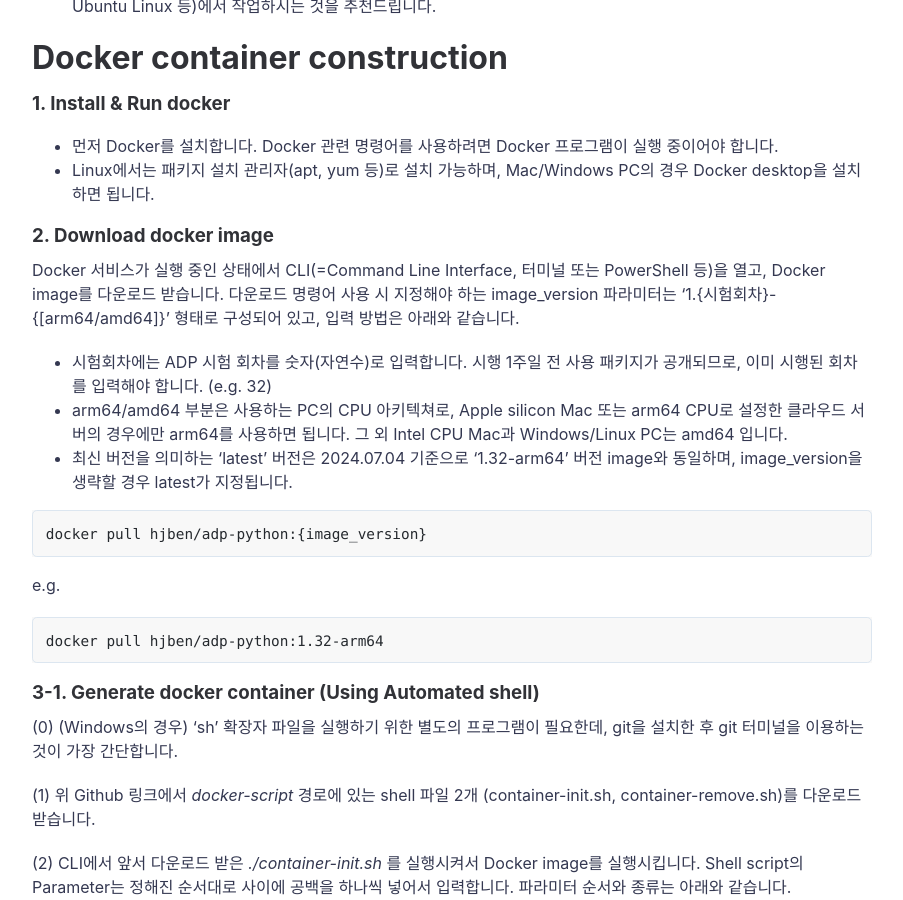
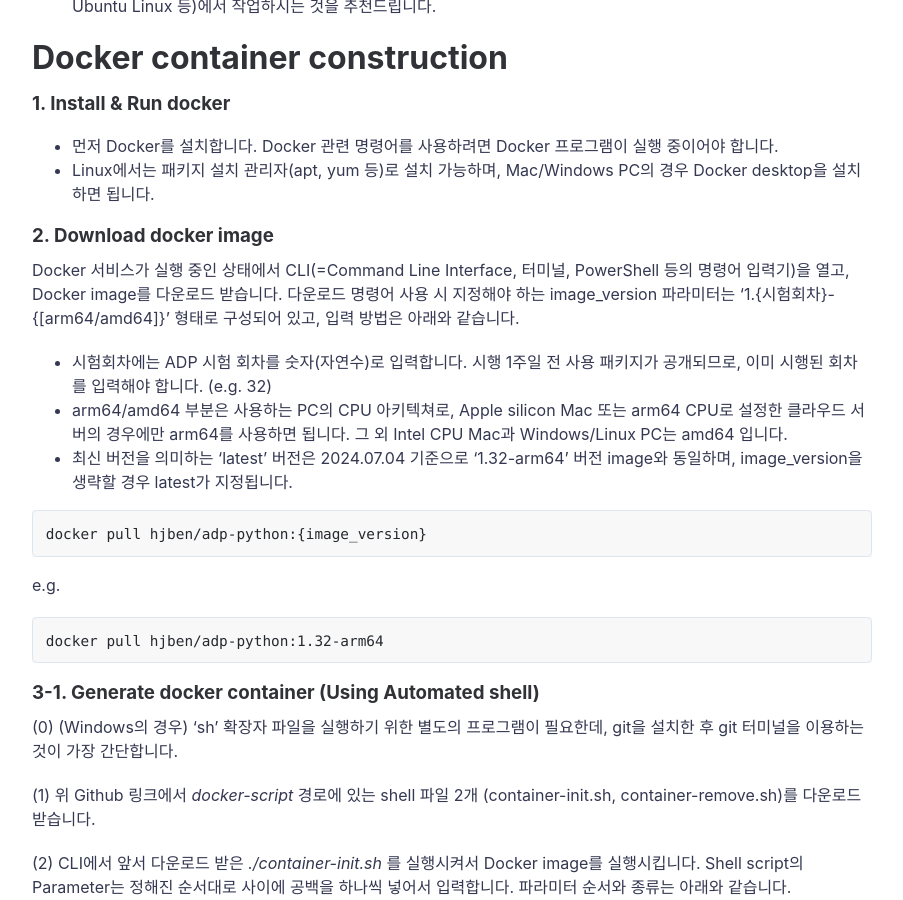
Before and after one commit to hjben/hjben.github.io, a Jekyll site: the page built from _posts/2023-11-25-adp-docker.md, in a window 1280 px wide and 900 px high, scrolled down 998 px. Shown: the whole window, without its empty margins (188-1091 px from the left). Built offline with Jekyll 4.4.1, drawn with Linux system fonts in a browser that asks for light colours; nearby versions of some CDN libraries; comment, search, counter and statistics services are not loaded.

Commit message:
Update 2023-11-25-adp-docker.md

```diff
--- a/_posts/2023-11-25-adp-docker.md
+++ b/_posts/2023-11-25-adp-docker.md
@@ -21,7 +21,7 @@ summary: Docker로 Jupyter notebook 환경 커스터마이징
 - Linux에서는 패키지 설치 관리자(apt, yum 등)로 설치 가능하며, Mac/Windows PC의 경우 Docker desktop을 설치하면 됩니다.
 
 ### 2. Download docker image
-Docker 서비스가 실행 중인 상태에서 CLI(=Command Line Interface, 터미널 또는 PowerShell 등)을 열고, Docker image를 다운로드 받습니다. 다운로드 명령어 사용 시 지정해야 하는 image_version 파라미터는 '1.{시험회차}-{[arm64/amd64]}' 형태로 구성되어 있고, 입력 방법은 아래와 같습니다.
+Docker 서비스가 실행 중인 상태에서 CLI(=Command Line Interface, 터미널, PowerShell 등의 명령어 입력기)을 열고, Docker image를 다운로드 받습니다. 다운로드 명령어 사용 시 지정해야 하는 image_version 파라미터는 '1.{시험회차}-{[arm64/amd64]}' 형태로 구성되어 있고, 입력 방법은 아래와 같습니다.
 - 시험회차에는 ADP 시험 회차를 숫자(자연수)로 입력합니다. 시행 1주일 전 사용 패키지가 공개되므로, 이미 시행된 회차를 입력해야 합니다. (e.g. 32)
 - arm64/amd64 부분은 사용하는 PC의 CPU 아키텍쳐로, Apple silicon Mac 또는 arm64 CPU로 설정한 클라우드 서버의 경우에만 arm64를 사용하면 됩니다. 그 외 Intel CPU Mac과 Windows/Linux PC는 amd64 입니다.
 - 최신 버전을 의미하는 'latest' 버전은 2024.07.04 기준으로 '1.32-arm64' 버전 image와 동일하며, image_version을 생략할 경우 latest가 지정됩니다.
```
